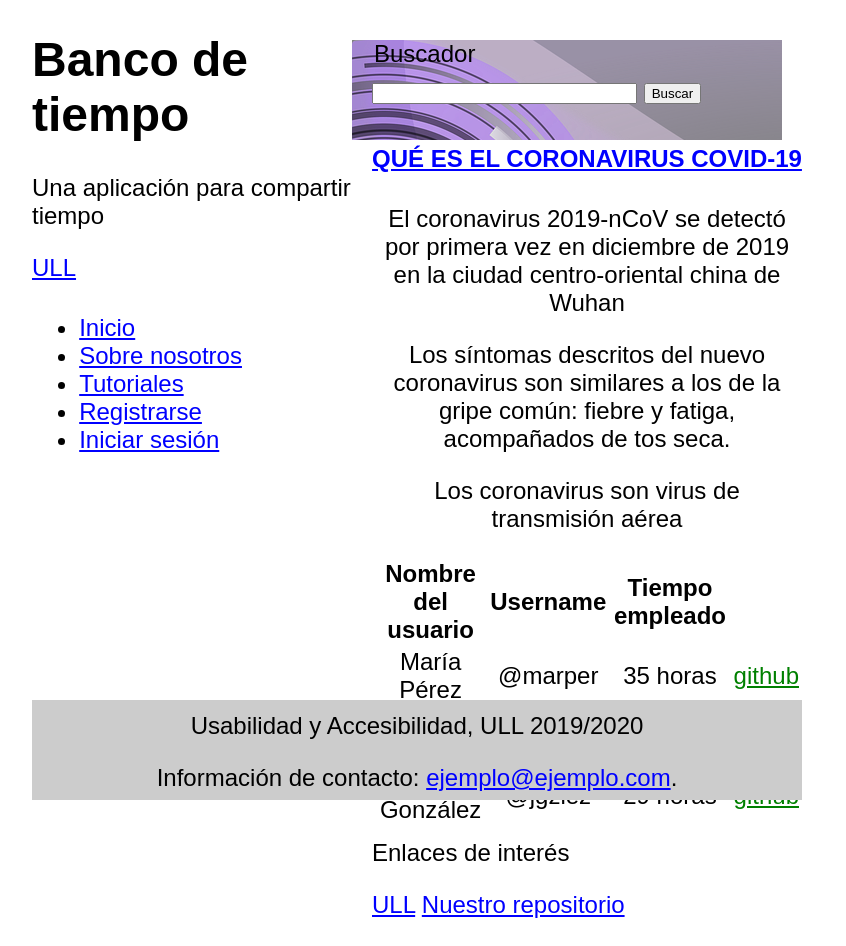
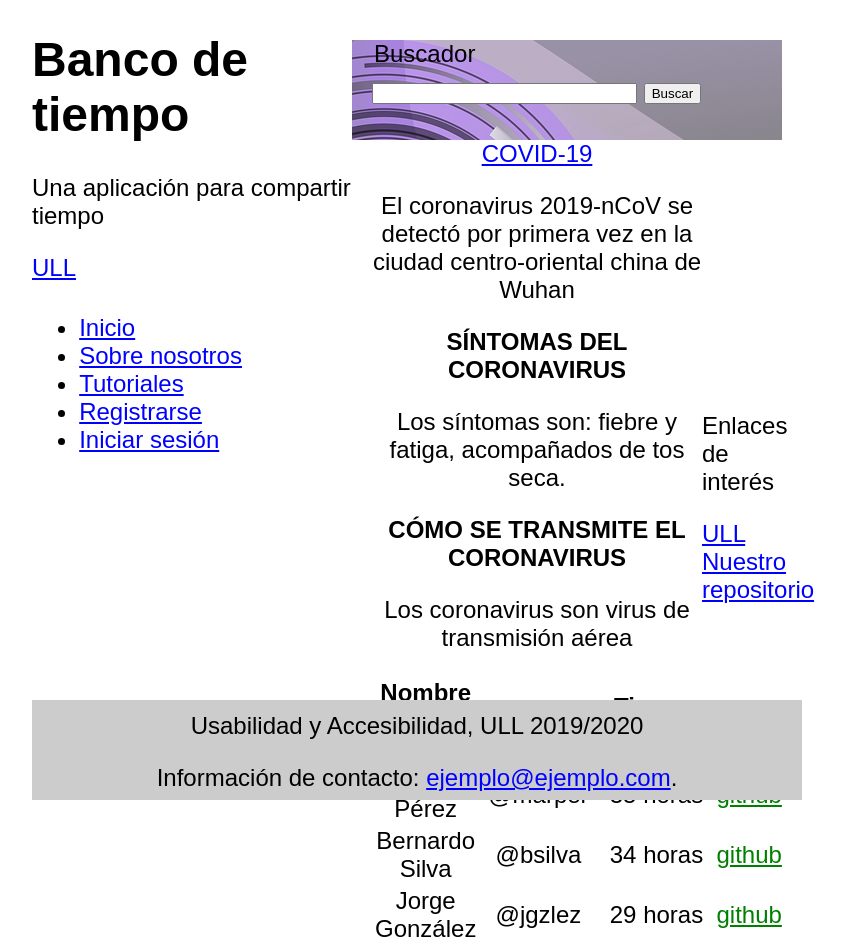
Before and after one commit to Junior808/UyA, a plain HTML site: page Práctica3/index.html in a window 1280 px wide. Shown: the whole page, without its empty margins (223-1069 px from the left). Before the commit the page ends 919 px from the top, so only its background shows below. Drawn offline with Linux system fonts and the light colour scheme.

Commit message:
Arreglo zona de enlaces

```diff
--- a/Práctica3/index.html
+++ b/Práctica3/index.html
@@ -1,30 +1,19 @@
 <!DOCTYPE html>
 <html lang="es">
+
 <head>
   <meta charset="UTF-8" />
   <meta name="viewport" content="width=device-width, initial-scale=1.0" />
-    <meta
-      name="description"
-      content="Página principal de la aplicación Banco de tiempo."
-    />
-    <meta
-      name="author"
-      content="Bárbara V. García, Damián E. Domínguez, Laura Cañizares Herrera."
-    />
-    <meta
-      name="keywords"
-      content="Banco de tiempo, compartir, alumnos, profesores, apuntes"
-    />
-    <link
-      media="screen"
-      href="style.css"
-      type="text/css"
-      rel="stylesheet"
-    />
+  <meta name="description" content="Página principal de la aplicación Banco de tiempo." />
+  <meta name="author" content="Bárbara V. García, Damián E. Domínguez, Laura Cañizares Herrera." />
+  <meta name="keywords" content="Banco de tiempo, compartir, alumnos, profesores, apuntes" />
+  <link media="screen" href="style.css" type="text/css" rel="stylesheet" />
   <title>Banco de tiempo</title>
 </head>
 
 <body>
+
+  <div class="contenido">
     <div class="contenido_secundario">
       <h1>Banco de tiempo</h1>
       <p>Una aplicación para compartir tiempo</p>
@@ -41,6 +30,7 @@
       </div>
     </div>
 
+
     <div class="contenido_derecha">
       <div class="cabecera">
         <div class="barra_nav">
@@ -54,25 +44,21 @@
         </div>
       </div>
 
+      <div class="zona_centro">
         <div class="principal">
           <!-- Debe incluir 3 secciones jerárquicas y párrafos de texto con enlace -->
-        <h4>
-          <a
-            href="https://www.elmundo.es/ciencia-y-salud/salud/2020/03/11/5e68b4e621efa06b2f8b45f6.html"
-          >
-            QUÉ ES EL CORONAVIRUS COVID-19</a
-          >
-        </h4>
           <p>
-          El coronavirus 2019-nCoV se detectó por primera vez en diciembre de
-          2019 en la ciudad centro-oriental china de Wuhan
+            <a href="https://www.elmundo.es/ciencia-y-salud/salud/2020/03/11/5e68b4e621efa06b2f8b45f6.html">
+              QUÉ ES EL CORONAVIRUS COVID-19</a>
           </p>
-        <title>SÍNTOMAS DEL CORONAVIRUS</title>
           <p>
-          Los síntomas descritos del nuevo coronavirus son similares a los de la
-          gripe común: fiebre y fatiga, acompañados de tos seca.
+            El coronavirus 2019-nCoV se detectó por primera vez en la ciudad centro-oriental china de Wuhan
           </p>
-        <title>CÓMO SE TRANSMITE EL CORONAVIRUS</title>
+          <p><strong>SÍNTOMAS DEL CORONAVIRUS</strong></p>
+          <p>
+            Los síntomas son: fiebre y fatiga, acompañados de tos seca.
+          </p>
+          <p><strong>CÓMO SE TRANSMITE EL CORONAVIRUS</strong></p>
           <p>Los coronavirus son virus de transmisión aérea</p>
 
           <table summary="Usuarios que mas ayudan">
@@ -107,6 +93,9 @@
             </tr>
           </table>
         </div>
+      </div>
+      <!--Cierra zona central-->
+
 
       <div class="zona_enlaces">
         <p>Enlaces de interés</p>
@@ -116,8 +105,10 @@
         </a>
       </div>
     </div>
+  </div> <!-- Cierra el contenido general -->
 
 </body>
+
 <!-- Esto sería el pie de página -->
 <footer>
   <div class="footer">
@@ -128,4 +119,5 @@
     </p>
   </div>
 </footer>
+
 </html>
--- a/Práctica3/style.css
+++ b/Práctica3/style.css
@@ -1,10 +1,8 @@
 html {
   width: 770px;
-
   margin: 0;
   padding: 0;
   color: #000000;
-
   font-size: 1.5em;
   font-family: Arial;
   margin-left: auto;
@@ -17,7 +15,7 @@ body {
 }
 
 footer {
- background-color: #cccccc;
+  background-color: #cccccc;
   width: 770px;
   text-align: center;
   position: fixed;
@@ -26,11 +24,14 @@ footer {
   clear: both;
 }
 
-/* Nuevo */
+.contenido{
+  width: 770px;
+}
 
 .contenido_secundario {
   width: 340px;
   position: fixed;
+  float: left;
 }
 
 .contenido_derecha {
@@ -53,20 +54,11 @@ footer {
   border: none;
 }
 
-/*.imagen {
-  width: 430px;
-  margin: auto;
-  display: block;
-  align-content: center;
-}*/
+.zona_centro{
+  display: inline-block;
+}
 
-/* .barra_nav {
-  position: relative;
-  top: 40px;
-  right: 20px;
-} */
-
-/* esto es para los links de la tabla, no se si funciona bien */
+/* Links de la tabla*/
 table a:link {
   color: green;
 }
@@ -77,15 +69,17 @@ table a:visited {
 
 .principal {
   text-align: center;
-  margin-top: 45px;
+ /* margin-top: 45px;*/
+  width: 330px;
   /* height: 100px; */
 }
 
-/*.zona_enlaces{
-  width: 238px;
+.zona_enlaces{
+  width: 100px;
   float: right;
   text-align: left;
-}*/
+  margin-top: 300px;
+}
 
 /* Los enlaces deben ser de color azul en estado normal,
 y rojo cuando se posiciona el cursor. Si se han visitado
```
Lines whose indentation alone changed are shown as unchanged.
